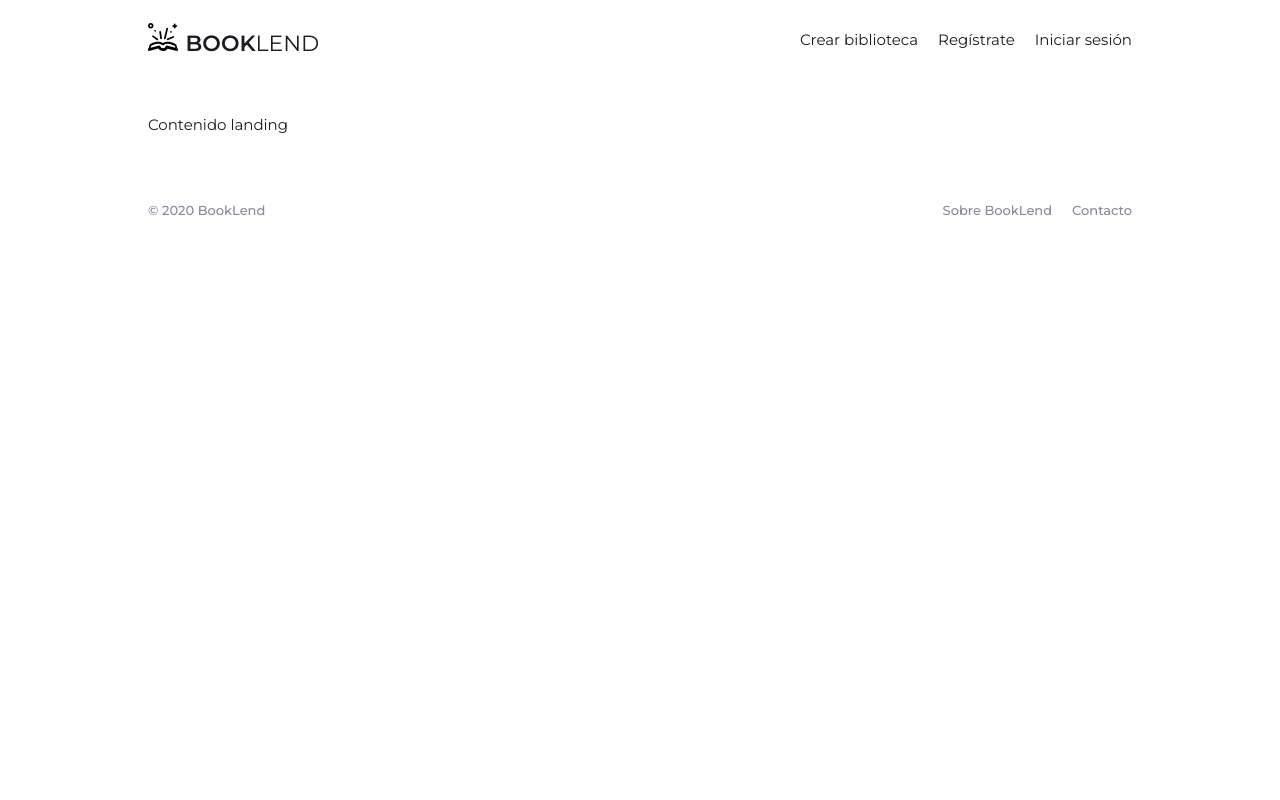
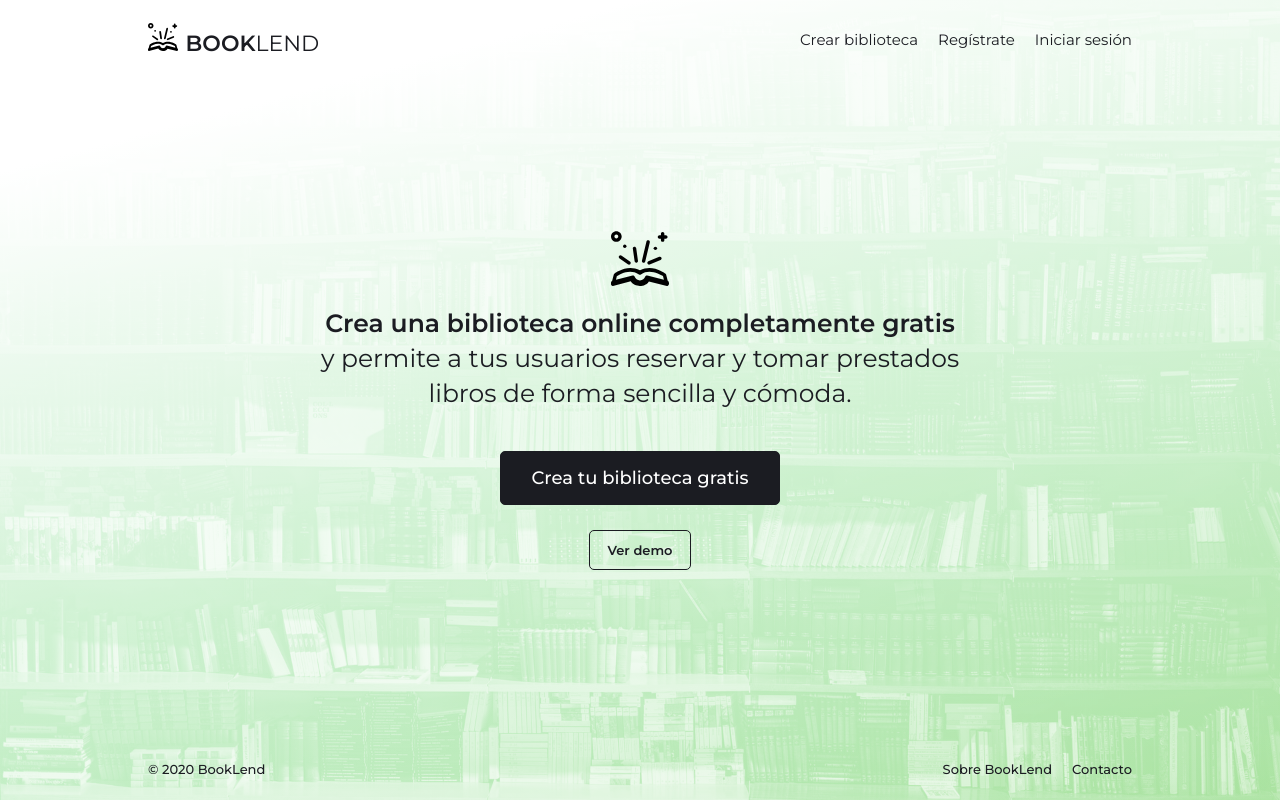
Before and after one commit to saioacoder/BookLend, a React (Create React App) app: page / in a window 1280 px wide. Built offline with nearby package versions, Linux system fonts and the light colour scheme; no server answers.

Commit message:
Acabado el diseño y funcionalidad de la landing

```diff
--- a/src/App.js
+++ b/src/App.js
@@ -1,4 +1,4 @@
-import { useEffect } from 'react';
+import { useState, useEffect } from 'react';
 import { useDispatch } from 'react-redux';
 import { BrowserRouter as Router, Switch, Route } from "react-router-dom";
 import firebase from 'firebase/app';
@@ -21,7 +21,9 @@ import MyBooks from './pages/myBooks';
 firebase.initializeApp(firebaseConfig);
 
 function App() {
+
 	const dispatch = useDispatch();
+	const [modalSignupLibraryIsOpen, setModalSignupLibraryIsOpen] = useState(false);
 
 	useEffect(() => {
 		registerAuthStateChangeHandler(async (user) => {
@@ -39,11 +41,11 @@ function App() {
 
 	return (
 		<Router>
-			<Header />
+			<Header openSignupLibrary={modalSignupLibraryIsOpen} />
 			<main className="container">
 				<Switch>
 					<Route exact path="/">
-						<Landing />
+						<Landing onClickButton={() => setModalSignupLibraryIsOpen(true)} />
 					</Route>
 					<Route exact path="/:idLibrary/admin/">
 						<Collection />
@@ -62,6 +64,7 @@ function App() {
 			<Footer />
 		</Router>
 	);
+
 };
 
 export default App;
--- a/src/components/footer/Footer.scss
+++ b/src/components/footer/Footer.scss
@@ -1,9 +1,13 @@
 @import '../../styles/variables';
 
 .footer {
+   //bottom: 0;
+   flex-shrink: 0;
+   position: relative;
+   width: 100%;
+   z-index: 10;
    .container {
       align-items: center;
-      color: $color_base_extramedium;
       display: flex;
       font-size: $font_size_xs;
       font-weight: $font_weight_mediumBold;
@@ -15,7 +19,6 @@
       margin-right: auto;
    }
    a {
-      color: $color_base_extramedium;
       margin-left: $spacing_base;
       &:hover {
          color: $color_highlight_dark;
--- a/src/components/header/Header.js
+++ b/src/components/header/Header.js
@@ -11,7 +11,7 @@ import { userLogout } from '../../logic/user';
 
 import './Header.scss';
 
-const Header = () => {
+const Header = ({ openSignupLibrary }) => {
 
 	const { idUser, nameUser, isAdmin } = useSelector(state => state.user);
 	const { idLibrary, nameLibrary } = useSelector(state => state.library);
@@ -29,6 +29,12 @@ const Header = () => {
 		history.push(`/`);
 		userLogout();
 	};
+
+	useEffect(() => {
+		if(openSignupLibrary) {
+			setModalSignupLibraryIsOpen(true);
+		}
+	}, [openSignupLibrary]);
 
 	const menus = {
 		default: [
--- a/src/components/header/Header.scss
+++ b/src/components/header/Header.scss
@@ -1,6 +1,8 @@
 @import '../../styles/variables';
 
 .header {
+	position: relative;
+   z-index: 10;
 	.container {
 		align-items: center;
 		display: flex;
@@ -25,7 +27,7 @@
 		}
 	}
 	&_library {
-		color: $color_base_medium;
+		color: $color_base_extramedium;
 		font-size: $font_size_xs;
 		margin-left: $spacing_xxs;
 		margin-top: 12px;
--- /dev/null
+++ b/src/components/landingCTA/LandingCTA.js
@@ -0,0 +1,21 @@
+import bgLanding from '../../img/bg_landing.jpg';
+import logoImg from '../../img/logo.svg';
+import Button from '../button';
+
+import './LandingCTA.scss';
+
+const LandingCTA = ({ onClickButton }) => {
+	return (
+		<section className="landingCTA">
+			<div className="landingCTA_content">
+				<img src={logoImg} alt="" className="landingCTA_logo" />
+				<h1><strong>Crea una biblioteca online completamente gratis</strong> y permite a tus usuarios reservar y tomar prestados libros de forma sencilla y cómoda.</h1>
+				<Button onClick={onClickButton}>Crea tu biblioteca gratis</Button>
+				<Button className="button_inverse">Ver demo</Button>
+			</div>
+			<img src={bgLanding} alt="" className="landingCTA_img" />
+		</section>
+	);
+};
+
+export default LandingCTA;
--- /dev/null
+++ b/src/components/landingCTA/LandingCTA.scss
@@ -0,0 +1,69 @@
+@import '../../styles/variables';
+
+.landingCTA {
+	align-items: stretch;
+	animation: backgroundMove 25s ease infinite;
+	background: linear-gradient(338deg, #dfd988, #95e29c, #9ed7e8, #e770a0);
+	background-size: 800% 800%;
+	display: flex;
+	height: 100vh;
+	left: 0;
+	position: absolute;
+	top: 0;
+	width: 100%;
+	&:before {
+		background: rgb(255,255,255);
+		background: linear-gradient(165deg, rgba(255,255,255,1) 15%, rgba(255,255,255,0) 100%);
+		content: '';
+		height: 100vh;
+		left: 0;
+		position: absolute;
+		top: 0;
+		width: 100%;
+		z-index: 1;
+	}
+	&_content {
+		align-items: center;
+		display: flex;
+		flex-direction: column;
+		justify-content: center;
+		z-index: 2;
+	}
+	&_logo {
+		height: 55px;
+		margin-bottom: $spacing_base;
+	}
+	&_img {
+		filter: grayscale(100%);
+		height: 100vh;
+		left: 0;
+		mix-blend-mode: screen;
+		opacity: 0.8;
+		position: absolute;
+		top: 0;
+		width: 100%;
+		z-index: 0;
+	}
+	h1 {
+		font-size: $font_size_xl;
+		line-height: $line_height_base;
+		margin-bottom: $spacing_xxl;
+		text-align: center;
+		width: 50%;
+	}
+	.button:not(.button_inverse) {
+		font-size: $font_size_l;
+		font-weight: $font_weight_mediumBold;
+		padding: $spacing_s $spacing_l;
+	}
+	.button_inverse {
+		background-color: transparent;
+		margin-top: $spacing_m;
+	}
+}
+
+@keyframes backgroundMove {
+	0% { background-position: 25% 0% }
+	50% { background-position: 76% 100% }
+	100% { background-position: 25% 0% }
+}
--- /dev/null
+++ b/src/components/landingCTA/index.js
@@ -0,0 +1,2 @@
+import LandingCTA from './LandingCTA';
+export default LandingCTA;
--- a/src/components/modal/Modal.scss
+++ b/src/components/modal/Modal.scss
@@ -11,7 +11,7 @@
 	top: 100vh;
 	transition: opacity $transition_duration;
 	width: 100vw;
-	z-index: 10;
+	z-index: 100;
 	&_content {
 		background-color: $color_background;
 		border-radius: $radius_base;
--- a/src/pages/landing.js
+++ b/src/pages/landing.js
@@ -1,9 +1,11 @@
-const Landing = () => {
+import LandingCTA from '../components/landingCTA';
+
+const Landing = ({ onClickButton }) => {
+
 	return (
-		<>
-			Contenido landing
-		</>
+		<LandingCTA onClickButton={onClickButton} />
 	);
+
 }
 
 export default Landing;
--- a/src/styles/basic.scss
+++ b/src/styles/basic.scss
@@ -11,6 +11,14 @@ body {
 	font-weight: $font_weight_base;
 	line-height: $line_height_base;
 }
+#root {
+	display: flex;
+	flex-direction: column;
+	height: 100vh;
+}
+main {
+	flex: 1 0 auto;
+}
 .container {
 	margin-left: auto;
 	margin-right: auto;
--- a/src/styles/reusableClases.scss
+++ b/src/styles/reusableClases.scss
@@ -28,7 +28,7 @@
 		transform: translate(-50%,0);
 		top: 100%;
 		width: max-content;
-		z-index: 99999;
+		z-index: 20;
 		&:before {
 			border-bottom: 5px solid $color_base;
 			border-left: 5px solid transparent;
```
Also changed, not shown: src/img/bg_landing.jpg (added).
